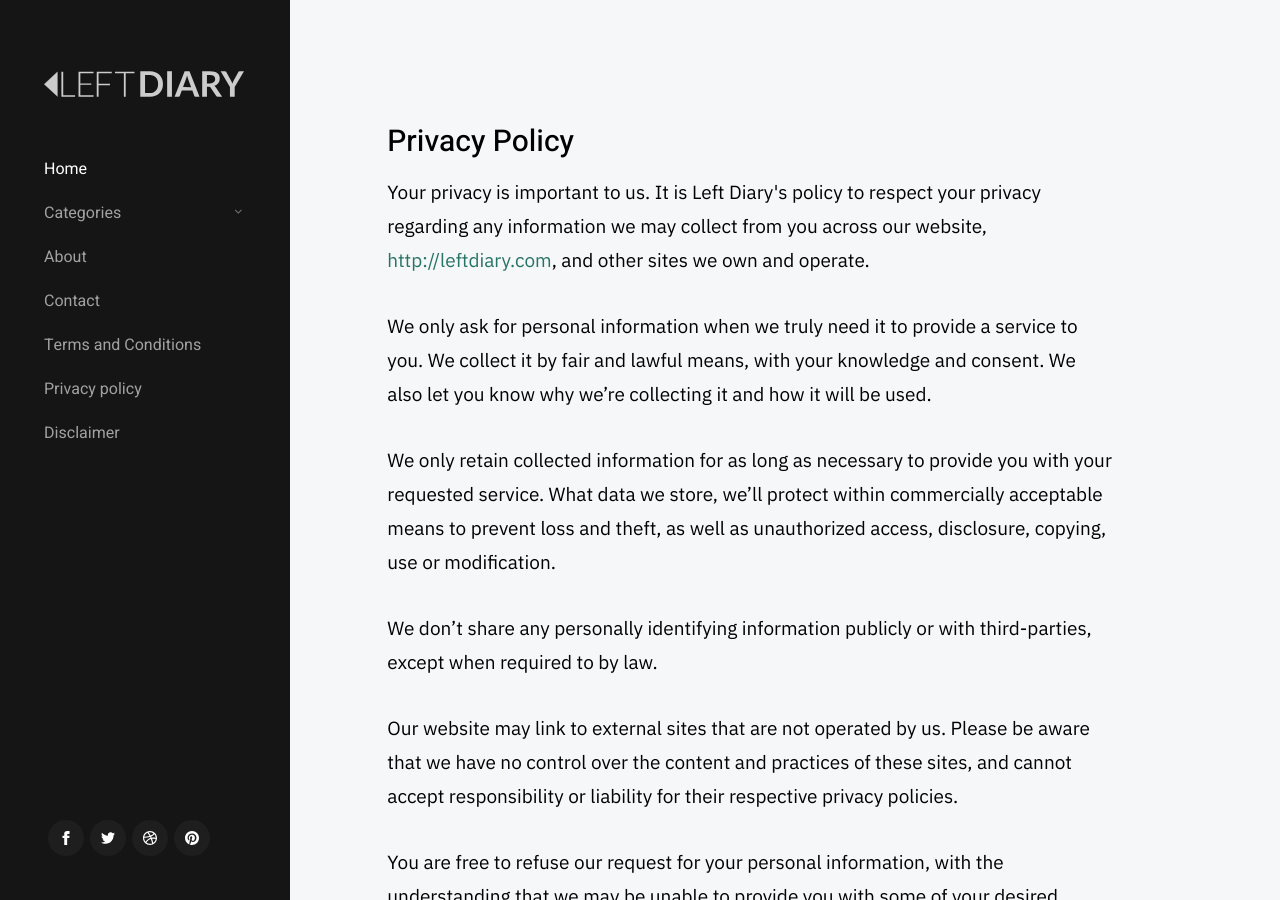
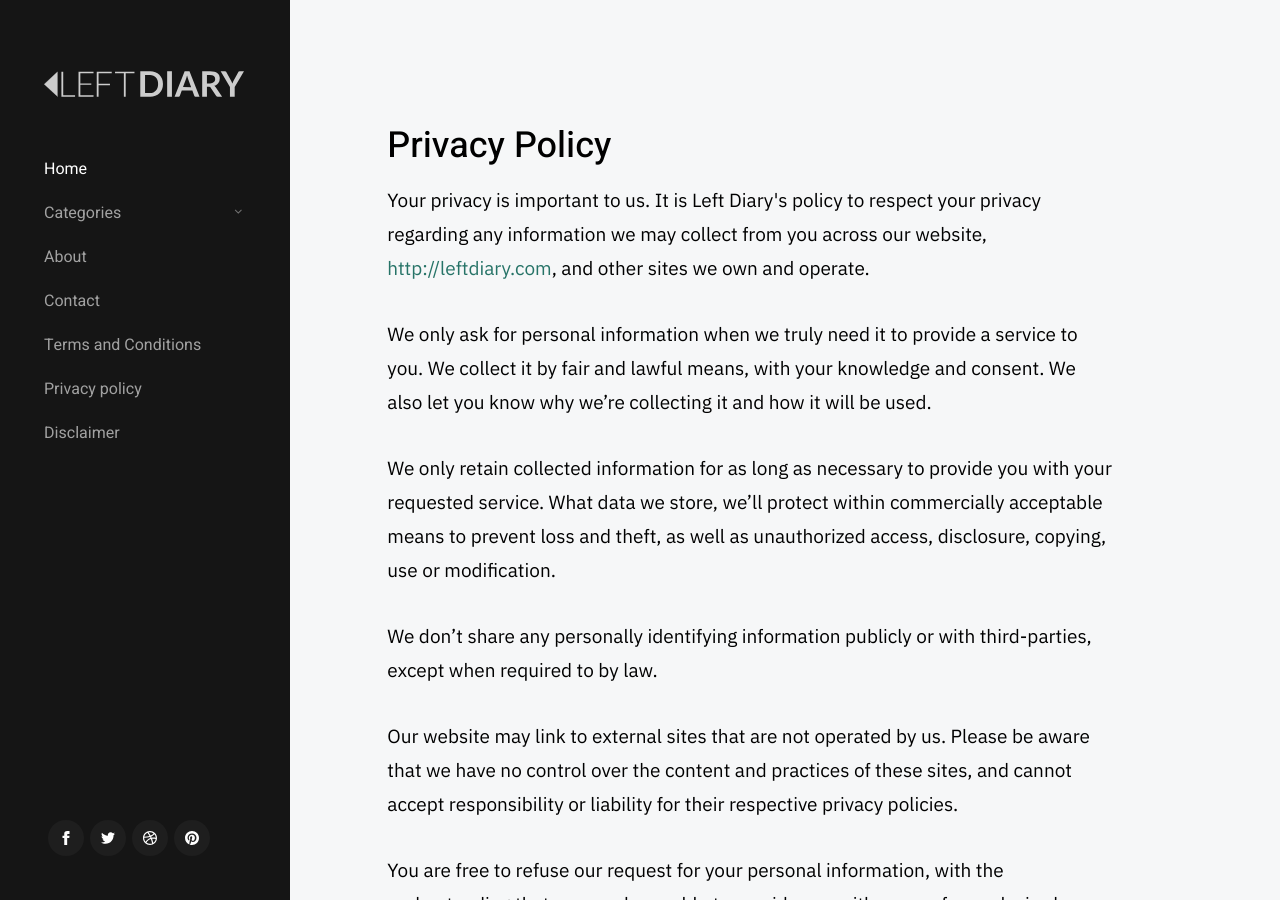
Before and after one commit to ajejey/leftdiary, a Jekyll site: the page built from privacy.html, in a window 1280 px wide and 900 px high. Built offline with Jekyll 4.4.1, drawn with Linux system fonts in a browser that asks for light colours.

```diff
--- a/_includes/head.html
+++ b/_includes/head.html
@@ -21,7 +21,7 @@
 
         <!-- script
         ================================================== -->
-        <script src="{{site.baseurl}}/assets/js/modernizr.js"></script>
+        <script src="assets/js/modernizr.js"></script>
 
         <!-- Global site tag (gtag.js) - Google Analytics -->
         <script async src="https://www.googletagmanager.com/gtag/js?id=UA-163487453-1"></script>
--- a/privacy.html
+++ b/privacy.html
@@ -9,13 +9,8 @@
             <main class="row content__page">
 
                 <section class="column large-full entry format-standard">
-                    <div class="content__page-header">
-                        <h1 class="display-1">
 
-                        </h1>
-                    </div> <!-- end content__page-header -->
-
-                    <h2>Privacy Policy</h2>
+                    <h1>Privacy Policy</h1>
                     <p>Your privacy is important to us. It is Left Diary's policy to respect your privacy regarding any information we may collect from you across our website, <a href="http://leftdiary.com">http://leftdiary.com</a>, and other sites we own and operate.</p>
                     <p>We only ask for personal information when we truly need it to provide a service to you. We collect it by fair and lawful means, with your knowledge and consent. We also let you know why we’re collecting it and how it will be used.</p>
                     <p>We only retain collected information for as long as necessary to provide you with your requested service. What data we store, we’ll protect within commercially acceptable means to prevent loss and theft, as well as unauthorized access, disclosure, copying, use or modification.</p>
```
Also changed, not shown: terms.html (+1 -6 lines).
